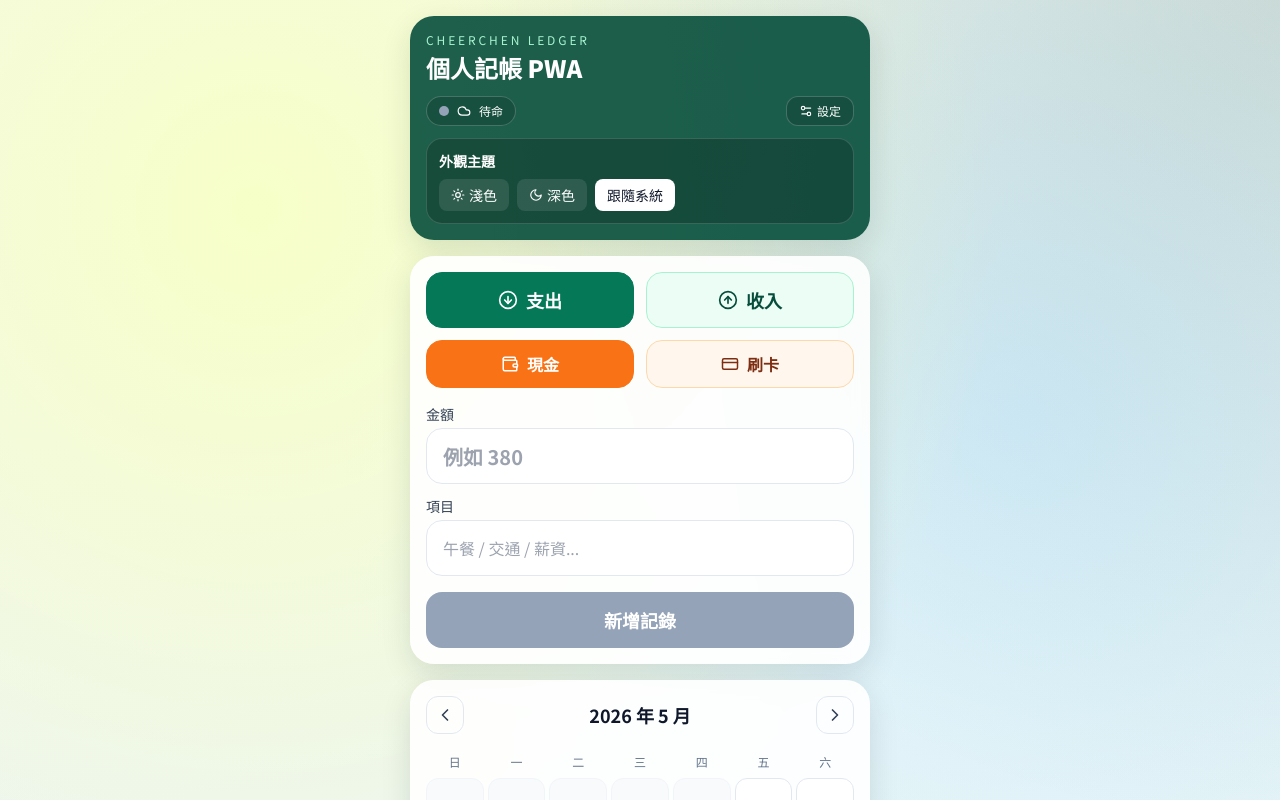
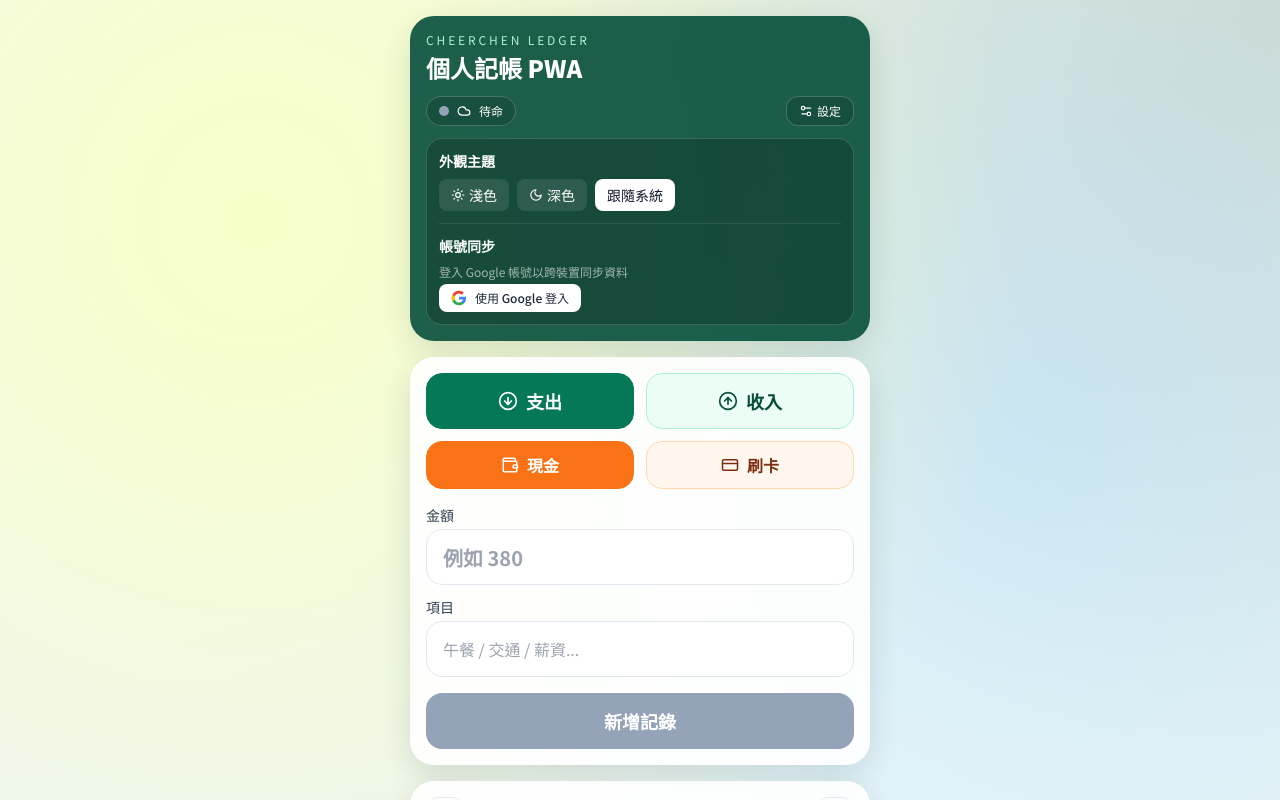
Before and after one commit to luap580101/cheerchen-ledger, a React (Vite) app: page / in a window 1280 px wide. Both pictures are taken after a click on the button "設定". Shown: the top 800 px of the page. Built offline with nearby package versions, Linux system fonts and the light colour scheme; no server answers.

Commit message:
feat: add Google Sign-In with account linking for cross-device sync

```diff
--- a/package.json
+++ b/package.json
@@ -31,6 +31,7 @@
     "eslint": "^9.24.0",
     "eslint-plugin-react-hooks": "^5.2.0",
     "eslint-plugin-react-refresh": "^0.4.19",
+    "firebase-tools": "^15.16.0",
     "postcss": "^8.5.3",
     "tailwindcss": "^3.4.17",
     "vite": "^5.4.14"
--- a/src/App.jsx
+++ b/src/App.jsx
@@ -1,4 +1,4 @@
-import { onAuthStateChanged, signInAnonymously } from "firebase/auth";
+import { GoogleAuthProvider, linkWithPopup, onAuthStateChanged, signInAnonymously, signInWithPopup, signOut } from "firebase/auth";
 import {
   collection,
   deleteDoc,
@@ -12,13 +12,13 @@ import {
   where
 } from "firebase/firestore";
 import { Moon, Settings2, Sun } from "lucide-react";
-import { Suspense, lazy, useEffect, useMemo, useState, useTransition } from "react";
+import { Suspense, lazy, useEffect, useMemo, useRef, useState, useTransition } from "react";
 import { useDispatch, useSelector } from "react-redux";
 import CalendarView from "./components/CalendarView";
 import EntryForm from "./components/EntryForm";
 import SyncIndicator from "./components/SyncIndicator";
 import { setSelectedDate, setSyncStatus, setTransactions } from "./features/ledger/ledgerSlice";
-import { auth, db, firebaseConfigIssues } from "./firebase";
+import { auth, db, firebaseConfigIssues, googleProvider } from "./firebase";
 
 const BUDGET_KEY = "cheerchen_monthly_budget";
 const THEME_MODE_KEY = "cheerchen_theme_mode";
@@ -71,6 +71,7 @@ const saveLocalTransactions = (items) => {
 export default function App() {
   const dispatch = useDispatch();
   const [isPending, startTransition] = useTransition();
+  const hasServerSnapshotRef = useRef(false);
   const [deletingId, setDeletingId] = useState("");
   const [uid, setUid] = useState("");
   const [themeMode, setThemeMode] = useState(() => getDefaultThemeMode());
@@ -78,6 +79,8 @@ export default function App() {
   const [setupError, setSetupError] = useState("");
   const [settingsOpen, setSettingsOpen] = useState(false);
   const [localMode, setLocalMode] = useState(false);
+  const [googleUser, setGoogleUser] = useState(null);
+  const [googleLoading, setGoogleLoading] = useState(false);
 
   const { transactions, selectedDate, syncStatus, error } = useSelector((state) => state.ledger);
 
@@ -105,9 +108,12 @@ export default function App() {
     const unsub = onAuthStateChanged(auth, (user) => {
       if (user) {
         setUid(user.uid);
+        const googleInfo = user.providerData.find((p) => p.providerId === "google.com");
+        setGoogleUser(googleInfo ? { displayName: user.displayName, email: user.email, photoURL: user.photoURL } : null);
         return;
       }
 
+      setGoogleUser(null);
       signInAnonymously(auth)
         .then((credential) => {
           setUid(credential.user.uid);
@@ -135,6 +141,7 @@ export default function App() {
       return;
     }
 
+    hasServerSnapshotRef.current = false;
     dispatch(setSyncStatus("syncing"));
     const source = query(
       collection(db, "transactions"),
@@ -147,6 +154,10 @@ export default function App() {
       source,
       { includeMetadataChanges: true },
       (snapshot) => {
+        if (!snapshot.metadata.fromCache) {
+          hasServerSnapshotRef.current = true;
+        }
+
         const next = snapshot.docs.map((entry) => {
           const data = entry.data();
           return {
@@ -159,7 +170,23 @@ export default function App() {
 
         startTransition(() => {
           dispatch(setTransactions(next));
-          dispatch(setSyncStatus(snapshot.metadata.fromCache ? "offline" : "synced"));
+
+          if (snapshot.metadata.hasPendingWrites) {
+            dispatch(setSyncStatus("syncing"));
+            return;
+          }
+
+          if (!navigator.onLine) {
+            dispatch(setSyncStatus("offline"));
+            return;
+          }
+
+          if (!snapshot.metadata.fromCache || hasServerSnapshotRef.current) {
+            dispatch(setSyncStatus("synced"));
+            return;
+          }
+
+          dispatch(setSyncStatus("syncing"));
         });
       },
       (syncError) => {
@@ -170,6 +197,28 @@ export default function App() {
 
     return () => unsubscribe();
   }, [dispatch, localMode, startTransition, uid]);
+
+  useEffect(() => {
+    if (localMode) {
+      return;
+    }
+
+    const handleOffline = () => {
+      dispatch(setSyncStatus("offline"));
+    };
+
+    const handleOnline = () => {
+      dispatch(setSyncStatus("syncing"));
+    };
+
+    window.addEventListener("offline", handleOffline);
+    window.addEventListener("online", handleOnline);
+
+    return () => {
+      window.removeEventListener("offline", handleOffline);
+      window.removeEventListener("online", handleOnline);
+    };
+  }, [dispatch, localMode]);
 
   useEffect(() => {
     if (localMode || !db || !uid) {
@@ -255,6 +304,48 @@ export default function App() {
     });
   };
 
+  const handleGoogleSignIn = async () => {
+    if (!auth || !googleProvider) return;
+    setGoogleLoading(true);
+    setSetupError("");
+    try {
+      const currentUser = auth.currentUser;
+      if (currentUser?.isAnonymous) {
+        // 將匿名帳號連結至 Google，保留現有資料
+        await linkWithPopup(currentUser, googleProvider);
+      } else {
+        await signInWithPopup(auth, googleProvider);
+      }
+    } catch (err) {
+      if (err.code === "auth/credential-already-in-use") {
+        // 該 Google 帳號已存在獨立帳號，直接登入（切換 uid，資料以 Google 帳號為準）
+        try {
+          const credential = GoogleAuthProvider.credentialFromError(err);
+          await signInWithPopup(auth, googleProvider);
+        } catch (retryErr) {
+          setSetupError(retryErr.message || "Google 登入失敗");
+        }
+      } else if (err.code !== "auth/popup-closed-by-user" && err.code !== "auth/cancelled-popup-request") {
+        setSetupError(err.message || "Google 登入失敗");
+      }
+    } finally {
+      setGoogleLoading(false);
+    }
+  };
+
+  const handleSignOut = async () => {
+    if (!auth) return;
+    setGoogleLoading(true);
+    try {
+      await signOut(auth);
+      // 登出後自動回到匿名模式
+    } catch (err) {
+      setSetupError(err.message || "登出失敗");
+    } finally {
+      setGoogleLoading(false);
+    }
+  };
+
   const handleDelete = async (entry) => {
     if (!entry?.id) {
       return;
@@ -294,6 +385,20 @@ export default function App() {
 
           <div className="mt-3 flex items-center justify-between">
             <SyncIndicator status={syncStatus} />
+            <div className="flex items-center gap-2">
+              {googleUser && (
+                <div className="flex items-center gap-1.5">
+                  {googleUser.photoURL && (
+                    <img
+                      src={googleUser.photoURL}
+                      alt={googleUser.displayName}
+                      className="h-6 w-6 rounded-full ring-1 ring-white/30"
+                      referrerPolicy="no-referrer"
+                    />
+                  )}
+                  <span className="max-w-[80px] truncate text-xs text-white/80">{googleUser.displayName}</span>
+                </div>
+              )}
               <button
                 type="button"
                 onClick={() => setSettingsOpen((prev) => !prev)}
@@ -303,9 +408,11 @@ export default function App() {
                 設定
               </button>
             </div>
+          </div>
 
           {settingsOpen && (
-            <div className="mt-3 rounded-2xl border border-white/15 bg-black/20 p-3 text-sm">
+            <div className="mt-3 rounded-2xl border border-white/15 bg-black/20 p-3 text-sm space-y-3">
+              <div>
                 <p className="mb-2 font-semibold">外觀主題</p>
                 <div className="flex gap-2">
                   <button
@@ -336,6 +443,52 @@ export default function App() {
                     跟隨系統
                   </button>
                 </div>
+              </div>
+
+              {!localMode && auth && (
+                <div className="border-t border-white/10 pt-3">
+                  <p className="mb-2 font-semibold">帳號同步</p>
+                  {googleUser ? (
+                    <div className="space-y-2">
+                      <div className="flex items-center gap-2">
+                        {googleUser.photoURL && (
+                          <img src={googleUser.photoURL} alt="avatar" className="h-7 w-7 rounded-full" referrerPolicy="no-referrer" />
+                        )}
+                        <div className="min-w-0">
+                          <p className="truncate text-xs font-medium">{googleUser.displayName}</p>
+                          <p className="truncate text-xs text-white/60">{googleUser.email}</p>
+                        </div>
+                      </div>
+                      <button
+                        type="button"
+                        onClick={handleSignOut}
+                        disabled={googleLoading}
+                        className="rounded-lg bg-white/10 px-3 py-1.5 text-xs hover:bg-white/20 disabled:opacity-50"
+                      >
+                        {googleLoading ? "處理中..." : "登出"}
+                      </button>
+                    </div>
+                  ) : (
+                    <div className="space-y-1">
+                      <p className="text-xs text-white/60">登入 Google 帳號以跨裝置同步資料</p>
+                      <button
+                        type="button"
+                        onClick={handleGoogleSignIn}
+                        disabled={googleLoading}
+                        className="inline-flex items-center gap-2 rounded-lg bg-white px-3 py-1.5 text-xs font-medium text-slate-800 hover:bg-white/90 disabled:opacity-50"
+                      >
+                        <svg viewBox="0 0 24 24" className="h-4 w-4" aria-hidden="true">
+                          <path fill="#4285F4" d="M22.56 12.25c0-.78-.07-1.53-.2-2.25H12v4.26h5.92c-.26 1.37-1.04 2.53-2.21 3.31v2.77h3.57c2.08-1.92 3.28-4.74 3.28-8.09z" />
+                          <path fill="#34A853" d="M12 23c2.97 0 5.46-.98 7.28-2.66l-3.57-2.77c-.98.66-2.23 1.06-3.71 1.06-2.86 0-5.29-1.93-6.16-4.53H2.18v2.84C3.99 20.53 7.7 23 12 23z" />
+                          <path fill="#FBBC05" d="M5.84 14.09c-.22-.66-.35-1.36-.35-2.09s.13-1.43.35-2.09V7.07H2.18C1.43 8.55 1 10.22 1 12s.43 3.45 1.18 4.93l3.66-2.84z" />
+                          <path fill="#EA4335" d="M12 5.38c1.62 0 3.06.56 4.21 1.64l3.15-3.15C17.45 2.09 14.97 1 12 1 7.7 1 3.99 3.47 2.18 7.07l3.66 2.84c.87-2.6 3.3-4.53 6.16-4.53z" />
+                        </svg>
+                        {googleLoading ? "登入中..." : "使用 Google 登入"}
+                      </button>
+                    </div>
+                  )}
+                </div>
+              )}
             </div>
           )}
 
```
Also changed, not shown: 1 other file (tests, documents, lock files or other folders). Lines whose indentation alone changed are shown as unchanged.
